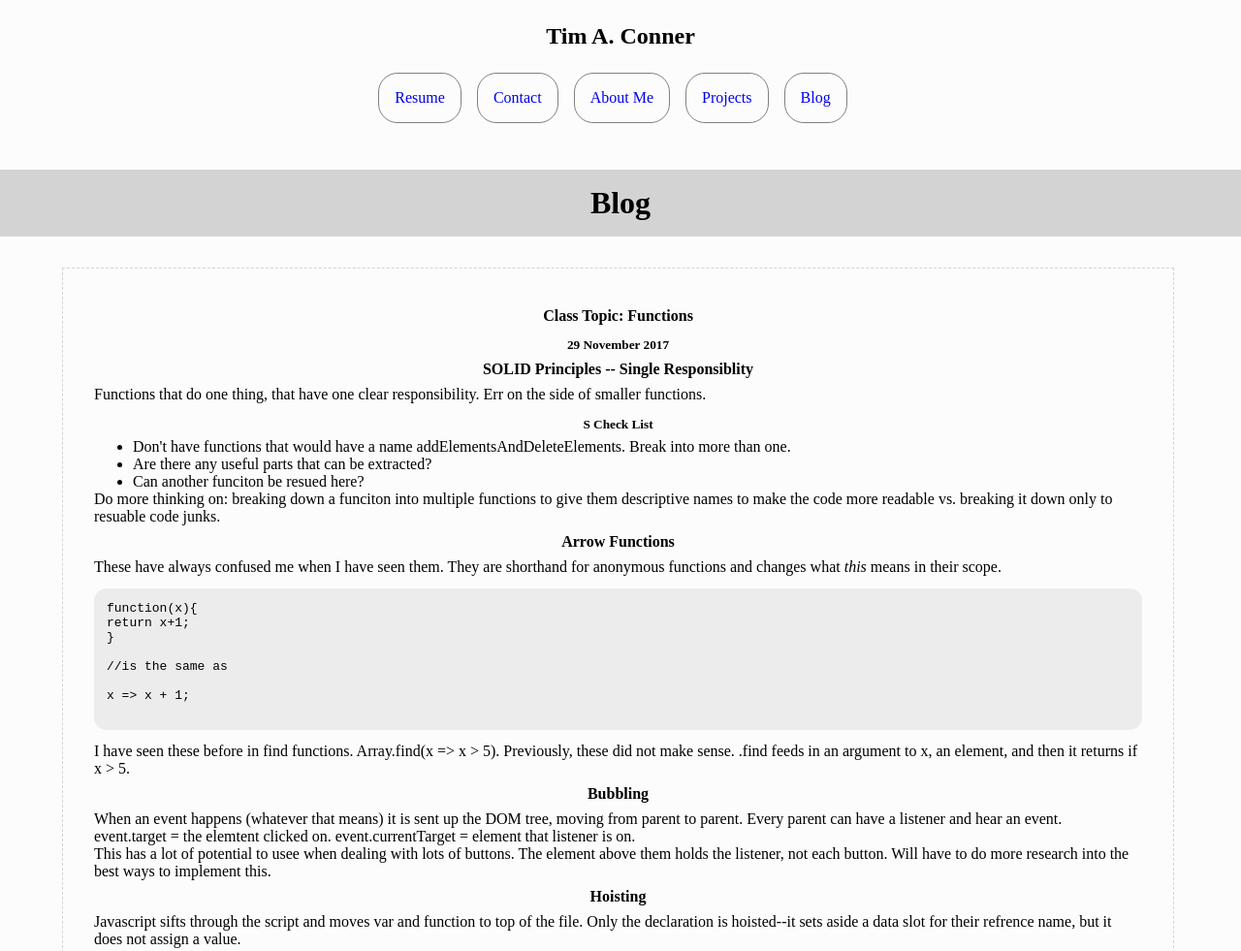
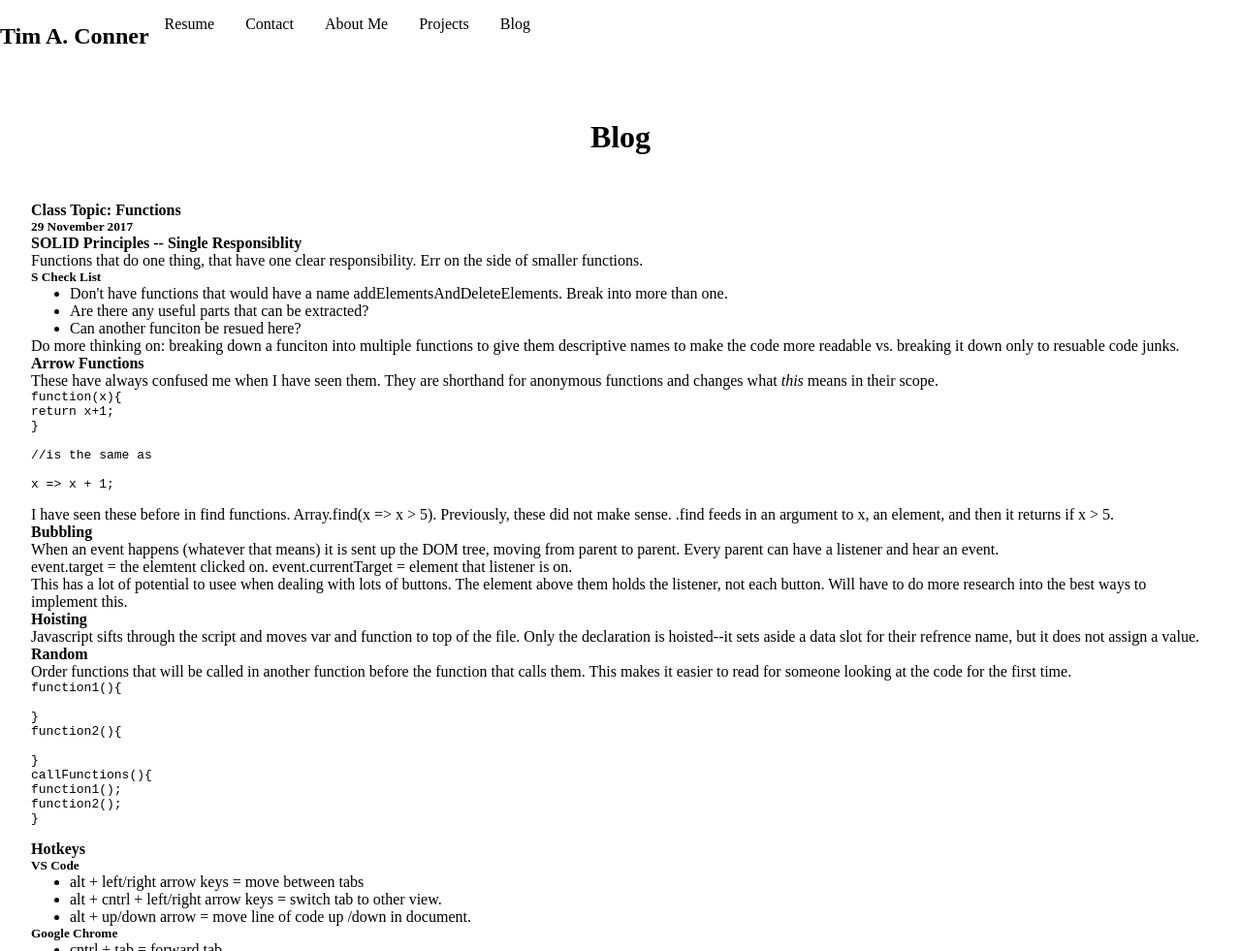
Before and after one commit to TimAConner/timaconner.github.io, a plain HTML site: page blog.html in a window 1280 px wide. Shown: the top 981 px of the page at 97% size. Drawn offline with Linux system fonts and the light colour scheme.

Commit message:
Reverted styling to rebuild.

```diff
--- a/blog.html
+++ b/blog.html
@@ -27,7 +27,7 @@
     <footer>
         <small>&copy; 2017 Tim A. Conner</small>
     </footer>
-    <script type="text/javascript" src="script.js"></script>
-    <script type="text/javascript" src="blog.js"></script>
+    <script type="text/javascript" src="js/script.js"></script>
+    <script type="text/javascript" src="js/blog.js"></script>
 </body>
 </html>
--- a/blog.js
+++ b/js/blog.js
@@ -149,17 +149,30 @@ console.log("a",  this['a']);//Undefined
 ];
 
 function createBlogCards() {
-    let outputHTML = "";
+    let output = document.getElementById("blog-output");
 
     for(let i = 0; i < blogs.length; i++){
-        outputHTML += `<section class="card">`;
-        outputHTML += `<h4>${blogs[i].title}</h4>`;
-        outputHTML += `<h5>${blogs[i].date}</h5>`;
-        outputHTML += `<p>${blogs[i].content}</p>`;
-        outputHTML += `</section>`;
+        let section = document.createElement("section");
+        section.setAttribute("class", "card");
+
+        section.appendChild(createElement("h4", blogs[i].title));
+        section.appendChild(createElement("h5", blogs[i].date));
+        section.appendChild(createElement("div", blogs[i].content, true));
+
+        output.appendChild(section);
     }
-
-    document.getElementById("blog-output").innerHTML = outputHTML;
 }
 
 createBlogCards();
+
+function createElement(element, text, innerHTML = false){
+    let domElement = document.createElement(element);
+    let textNode;
+    if(innerHTML === true){
+        domElement.innerHTML = text;
+    } else {
+        textNode = document.createTextNode(text);
+        domElement.appendChild(textNode);
+    }
+    return domElement;
+}
--- a/styles/style.css
+++ b/styles/style.css
@@ -1,127 +1,93 @@
-* {
+*{
     margin: 0;
-    box-sizing: border-box;
 }
 
+
+
 /*****************
-Element Selectors
+Element Selecors
 *****************/
+
 header h2,
 main h1 {
-    text-align: center;
     margin: 1em 0;
 }
 
 main h1 {
-    background-color: lightgray;
+    text-align: center;
     padding: 0.5em 0;
 }
 
 footer {
     text-align: center;
     margin-top: 1em;
-    background-color: lightgray;
 }
 
 
 /*****************
-Class Selectors
+Class Selecors
 *****************/
 
-body {
-    background-color: #fcfcfc;
+.logo,
+.menu {
+    text-align: center;
+}
+
+.menu {
+    padding-left: 0;
+}
+.menu li {
+    list-style: none;
+    margin: 1em;
+}
+.menu li a {
+    text-decoration: none;
+    color: black;
+    display: inline-block;
+    width: 100%;
 }
 
 .wrapper {
-    margin: 0 auto;
-    width: 90%;
+    margin-right: 1em;
+    margin-left: 1em;
 }
 
 
-/*
- Main Menu
-*/
-
-.menu {
-    list-style: none;
-    padding-left: 0;
-}
-
-.menu li {
-    text-align: center;
-    border: 1px solid gray;
-    border-radius: 20px;
-    margin-bottom: 1em;
-}
-.menu a {
-    display: inline-block;
-    width: 100%;
-    padding: 1em;
-    text-decoration: none;
-    border-radius: 20px;
-}
-.menu a:hover {
-    border-radius: 20px;
-    color: black;
-    background-color: lightskyblue;
-}
-
-
-/*
-Blog
-*/
-.card {
-    margin-bottom: 1em;
-}
-.card h4,
-.card h5,
-.card h6 {
-    text-align: center;
-    margin-top: 0.5em;
-    margin-bottom: 0.5em;
-}
-
-.card h5 {
-    margin-top: 1em;
-}
-.card:not(:last-of-type) {
-    padding-bottom: 1em;
-    border-bottom: 1px dotted black;
-}
-
-pre {
-    white-space: pre-wrap;
-    word-wrap: break-word;
-}
-
-.code {
-    margin-top: 1em;
-    margin-bottom: 1em;
-    background-color: #d3d3d36b;
-    padding: 1em;
-    border-radius: 1em;
+/*****************
+Pseudo Selectors
+*****************/
+.menu li a:hover {
+    text-decoration: underline;
 }
 
 /*****************
 Media Queries
 *****************/
+@media (min-width: 600px){
+/***************
+Univeresal
+***************/
 
-@media (min-width: 600px){
-    .menu {
+    /**** Menu ****/
+    header {
         display: flex;
-        justify-content: center;
-    }
-    .menu li {
-        margin-right: 1em;
-    }
-    .flex {
-        display: flex;
-        flex-wrap: wrap;
-    }
-    .card {
-        border: 1px dashed lightgray !important;
-        margin-right: 5px;
-        padding: 2em;
+        align-content: space-between;
     }
 
+
+    .menu ul {
+        display: flex;
+    }
+
+    .menu li {
+        display: inline-block;
+        list-style: none;
+    }
+
+
+    /**** Body ****/
+    main {
+        margin-right: 1em;
+        margin-left: 1em;
+    }
 }
--- /dev/null
+++ b/styles/style2.css
@@ -0,0 +1,126 @@
+* {
+    margin: 0;
+    box-sizing: border-box;
+}
+
+/*****************
+Element Selectors
+*****************/
+header h2,
+main h1 {
+    text-align: center;
+    margin: 1em 0;
+}
+
+main h1 {
+    background-color: lightgray;
+    padding: 0.5em 0;
+}
+
+footer {
+    text-align: center;
+    margin-top: 1em;
+    background-color: lightgray;
+}
+
+
+/*****************
+Class Selectors
+*****************/
+
+body {
+    background-color: #F4F4F4;
+}
+
+.wrapper {
+    margin: 0 auto;
+    width: 90%;
+}
+
+
+/*
+ Main Menu
+*/
+
+.menu {
+    list-style: none;
+    padding-left: 0;
+}
+
+.menu li {
+    text-align: center;
+    border: 1px solid gray;
+    border-radius: 20px;
+    margin-bottom: 1em;
+}
+.menu a {
+    display: inline-block;
+    width: 100%;
+    padding: 1em;
+    text-decoration: none;
+    border-radius: 20px;
+}
+.menu a:hover {
+    border-radius: 20px;
+    color: black;
+    background-color: lightskyblue;
+}
+
+
+/*
+Blog
+*/
+.card {
+    margin-bottom: 1em;
+}
+.card h4,
+.card h5,
+.card h6 {
+    margin-top: 0.5em;
+    margin-bottom: 0.5em;
+}
+
+.card h5 {
+    margin-top: 1em;
+}
+.card:not(:last-of-type) {
+    padding-bottom: 1em;
+    border-bottom: 1px dotted black;
+}
+
+pre {
+    white-space: pre-wrap;
+    word-wrap: break-word;
+}
+
+.code {
+    margin-top: 1em;
+    margin-bottom: 1em;
+    background-color: #d3d3d36b;
+    padding: 1em;
+    border-radius: 1em;
+}
+
+/*****************
+Media Queries
+*****************/
+
+@media (min-width: 600px){
+    .menu {
+        display: flex;
+        justify-content: center;
+    }
+    .menu li {
+        margin-right: 1em;
+    }
+    .flex {
+        display: flex;
+        flex-wrap: wrap;
+    }
+    .card {
+        border: 3px dashed #ffffff !important;
+        margin-right: 5px;
+        padding: 2em;
+    }
+
+}
```
Also changed, not shown: aboutme.html (+2 -2 lines), contact.html (+2 -2 lines), index.html (+7 -5 lines), projects.html (+2 -2 lines), js/script.js (renamed from script.js).
